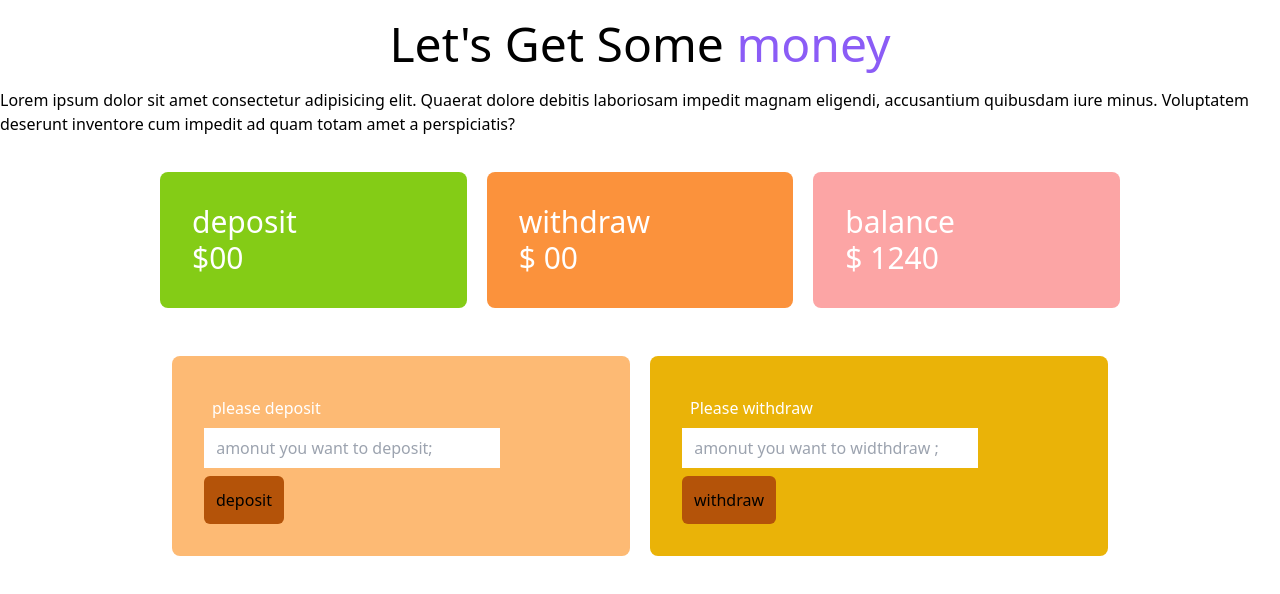
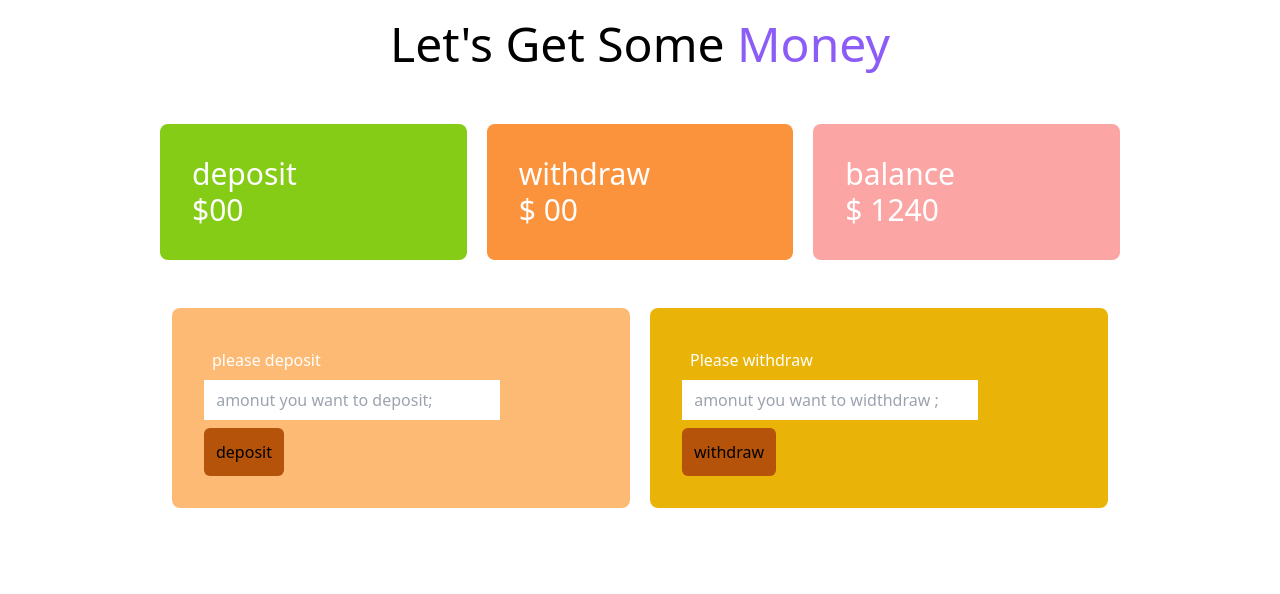
Before and after one commit to programmerrabbanii/daynamic-, a plain HTML site: page web.html in a window 1280 px wide. Drawn offline with nearby package versions, Linux system fonts and the light colour scheme.

```diff
--- a/web.html
+++ b/web.html
@@ -8,8 +8,7 @@
 </head>
 <body>
    <header>
-    <h2 class="text-center text-capitalize text-5xl p-5">Let's Get Some <span class="text-violet-500" >money</span></h2>
-     <p>Lorem ipsum dolor sit amet consectetur adipisicing elit. Quaerat dolore debitis laboriosam impedit magnam eligendi, accusantium quibusdam iure minus. Voluptatem deserunt inventore cum impedit ad quam totam amet a perspiciatis?</p>
+    <h2 class="text-center text-capitalize text-5xl p-5">Let's Get Some <span class="text-violet-500" >Money</span></h2>
    </header>
    <main>
     <section>
```
